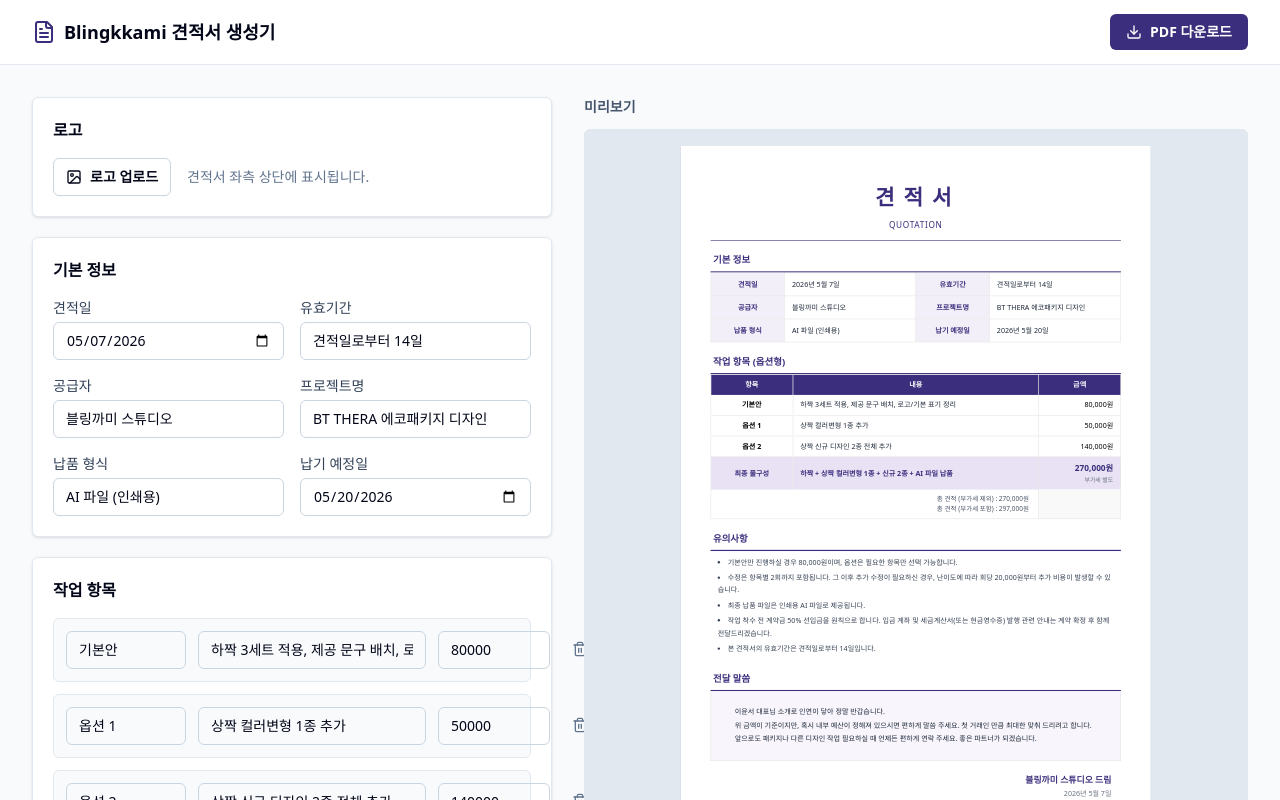
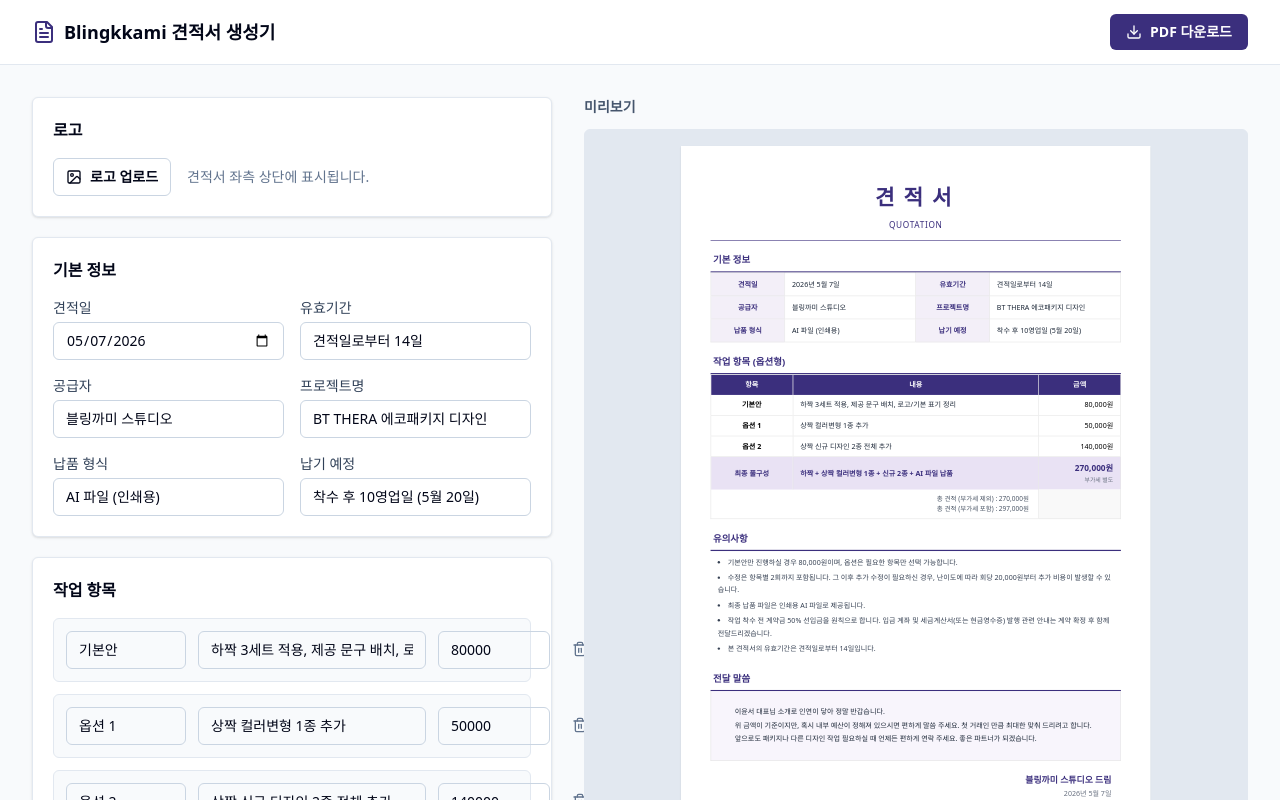
Before and after one commit to blingkkami/blingkkami-quote-generator, a React (Vite) app: page / in a window 1280 px wide. Shown: the top 800 px of the page. Built offline with nearby package versions, Linux system fonts and the light colour scheme; a web font is replaced by a local one.

Commit message:
Make delivery schedule free text

```diff
--- a/src/App.tsx
+++ b/src/App.tsx
@@ -116,7 +116,7 @@ export default function App() {
     issuerName: '블링까미 스튜디오',
     projectName: 'BT THERA 에코패키지 디자인',
     deliveryFormat: 'AI 파일 (인쇄용)',
-    deliverySchedule: '2026-05-20',
+    deliverySchedule: '착수 후 10영업일 (5월 20일)',
     finalCategory: '최종 풀구성',
     finalDescription: '하짝 + 상짝 컬러변형 1종 + 신규 2종 + AI 파일 납품',
     notes:
@@ -315,9 +315,8 @@ export default function App() {
               <TextInput label="프로젝트명" name="projectName" value={formData.projectName} onChange={updateForm} />
               <TextInput label="납품 형식" name="deliveryFormat" value={formData.deliveryFormat} onChange={updateForm} />
               <TextInput
-                label="납기 예정일"
+                label="납기 예정"
                 name="deliverySchedule"
-                type="date"
                 value={formData.deliverySchedule}
                 onChange={updateForm}
               />
@@ -467,8 +466,8 @@ const QuotePreview = React.forwardRef<
           <InfoRow
             leftLabel="납품 형식"
             leftValue={formData.deliveryFormat}
-            rightLabel="납기 예정일"
-            rightValue={formatKoreanDate(formData.deliverySchedule)}
+            rightLabel="납기 예정"
+            rightValue={formData.deliverySchedule}
             isLast
           />
         </tbody>
```
